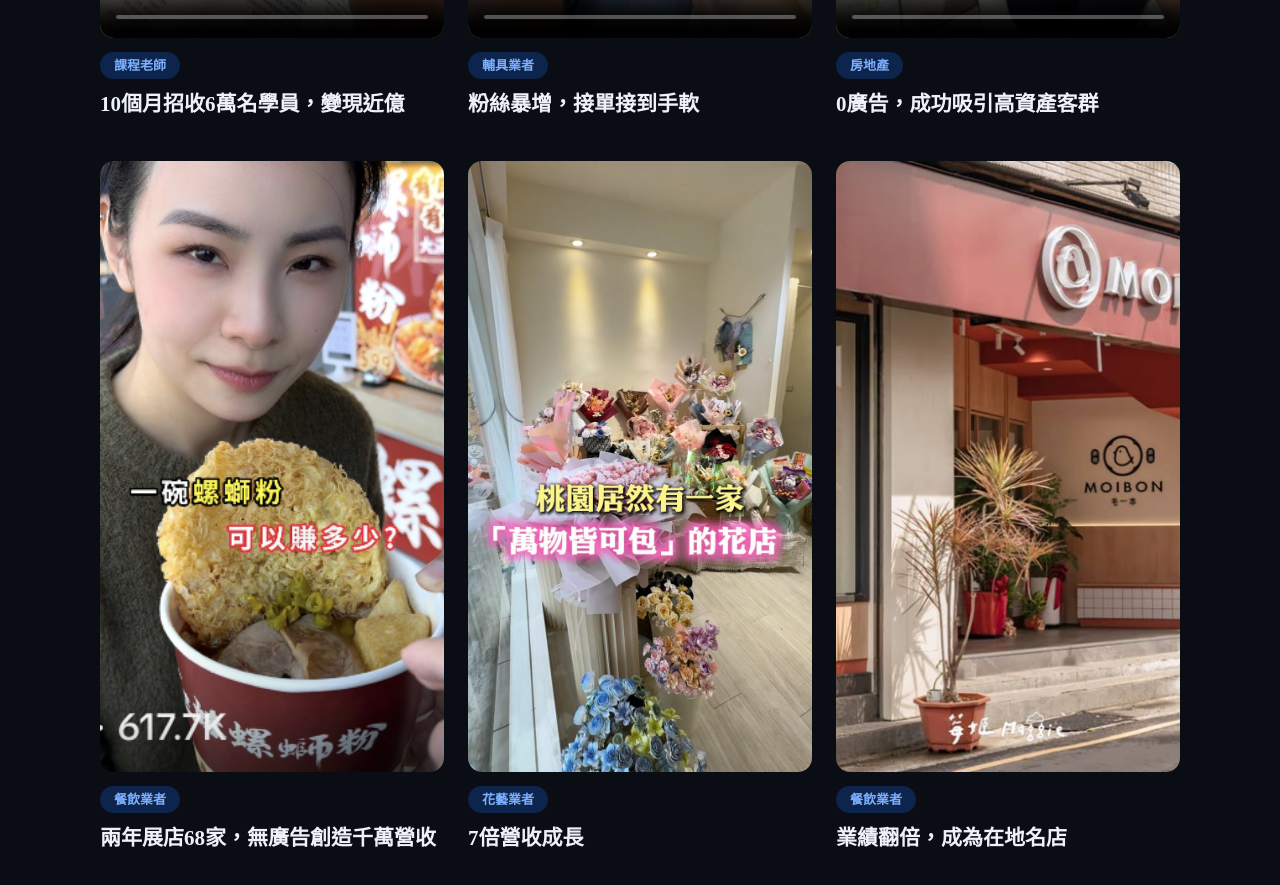
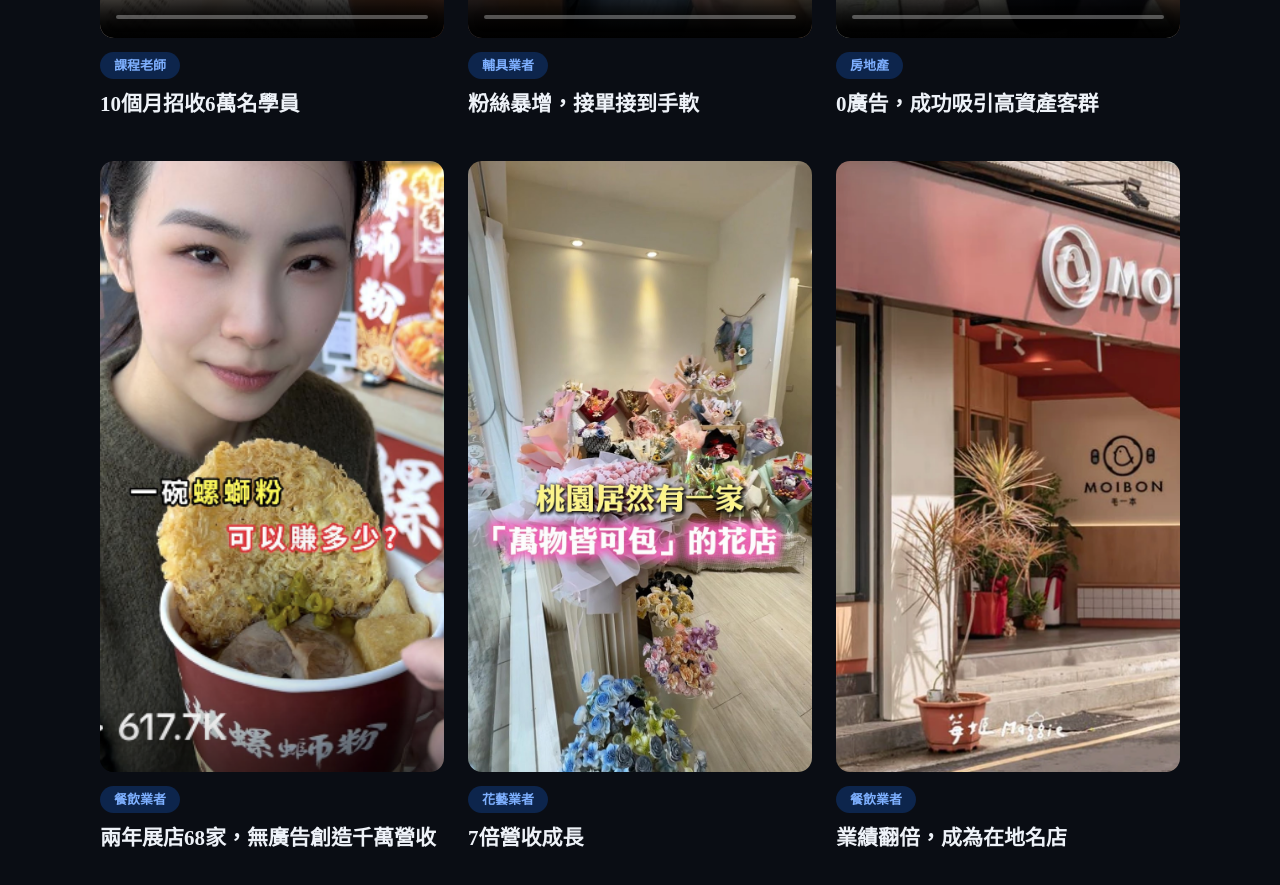
Before and after one commit to massenlight/chance, a plain HTML site: page index.html in a window 1280 px wide. Shown: the part 2948-3833 px from the top of the page. Drawn offline with Linux system fonts and the light colour scheme; no server answers; grey boxes are pictures that could not be loaded.

Commit message:
拿掉 AI 魔術師見證的「變現近億」 (#26)
見證者不希望公開營收數字。主頁標題與影片說明、舊草稿頁 v2 的案例卡一併移除。

Co-authored-by: Rex <rex@rexdeMac-Studio.hitronhub.home>
Co-authored-by: Claude Opus 5.5 <noreply@anthropic.com>

```diff
--- a/index.html
+++ b/index.html
@@ -91,9 +91,9 @@
         <!-- On phones: videos on the top row, cases on the bottom row, all on one screen -->
         <div class="voice-grid">
           <article class="voice">
-            <video controls playsinline preload="none" poster="assets/testimonials/chance1-4.jpg" aria-label="10個月招收6萬名學員，變現近億"><source src="assets/testimonials/chance1-4.mp4" type="video/mp4">你的瀏覽器不支援影片播放。</video>
+            <video controls playsinline preload="none" poster="assets/testimonials/chance1-4.jpg" aria-label="10個月招收6萬名學員"><source src="assets/testimonials/chance1-4.mp4" type="video/mp4">你的瀏覽器不支援影片播放。</video>
             <span class="pill">課程老師</span>
-            <h3>10個月招收6萬名學員，變現近億</h3>
+            <h3>10個月招收6萬名學員</h3>
           </article>
           <article class="voice">
             <video controls playsinline preload="none" poster="assets/testimonials/chance1-2.jpg" aria-label="粉絲暴增，接單接到手軟"><source src="assets/testimonials/chance1-2.mp4" type="video/mp4">你的瀏覽器不支援影片播放。</video>
```
Also changed, not shown: v2/index.html (+1 -1 lines).
